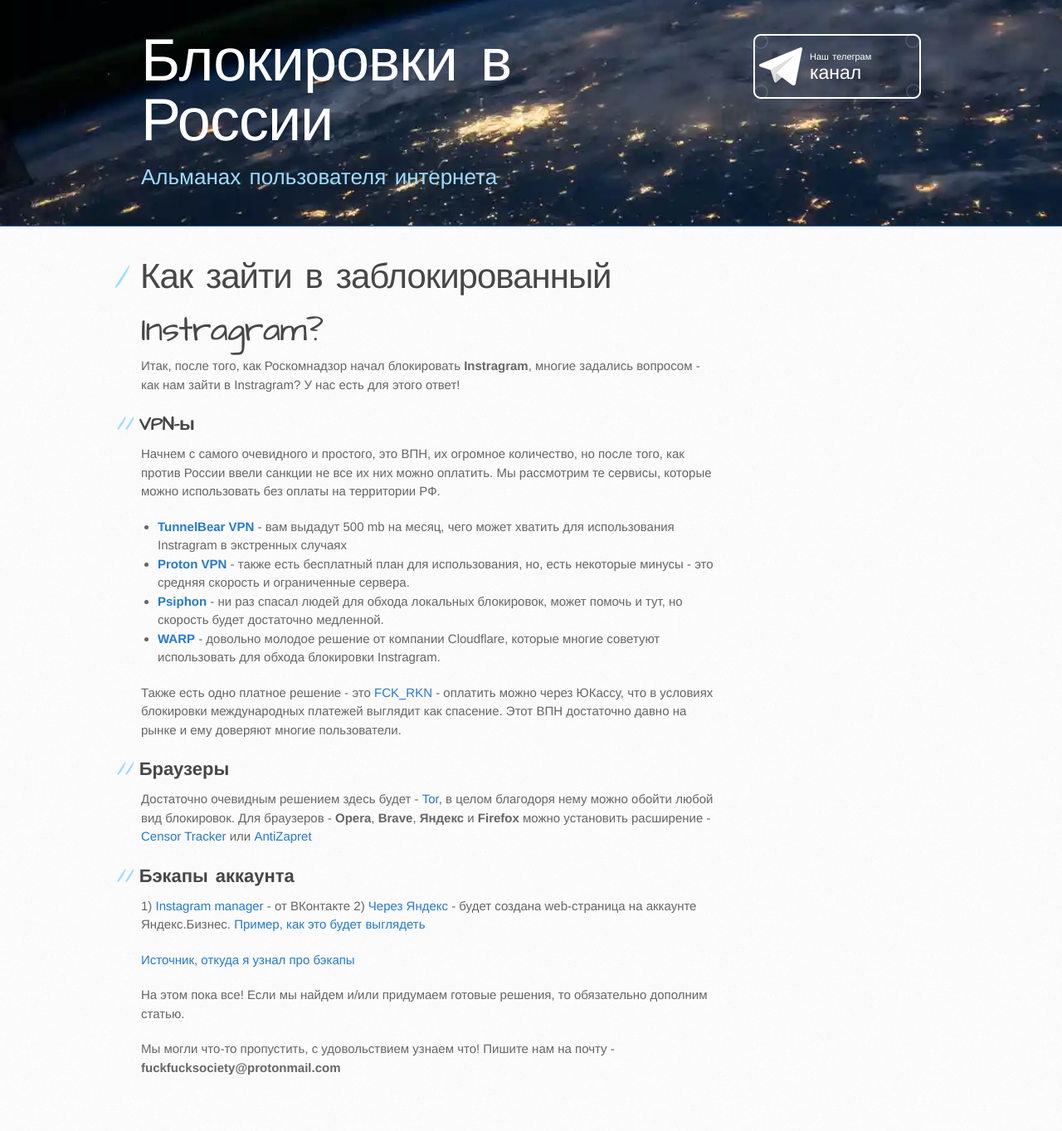
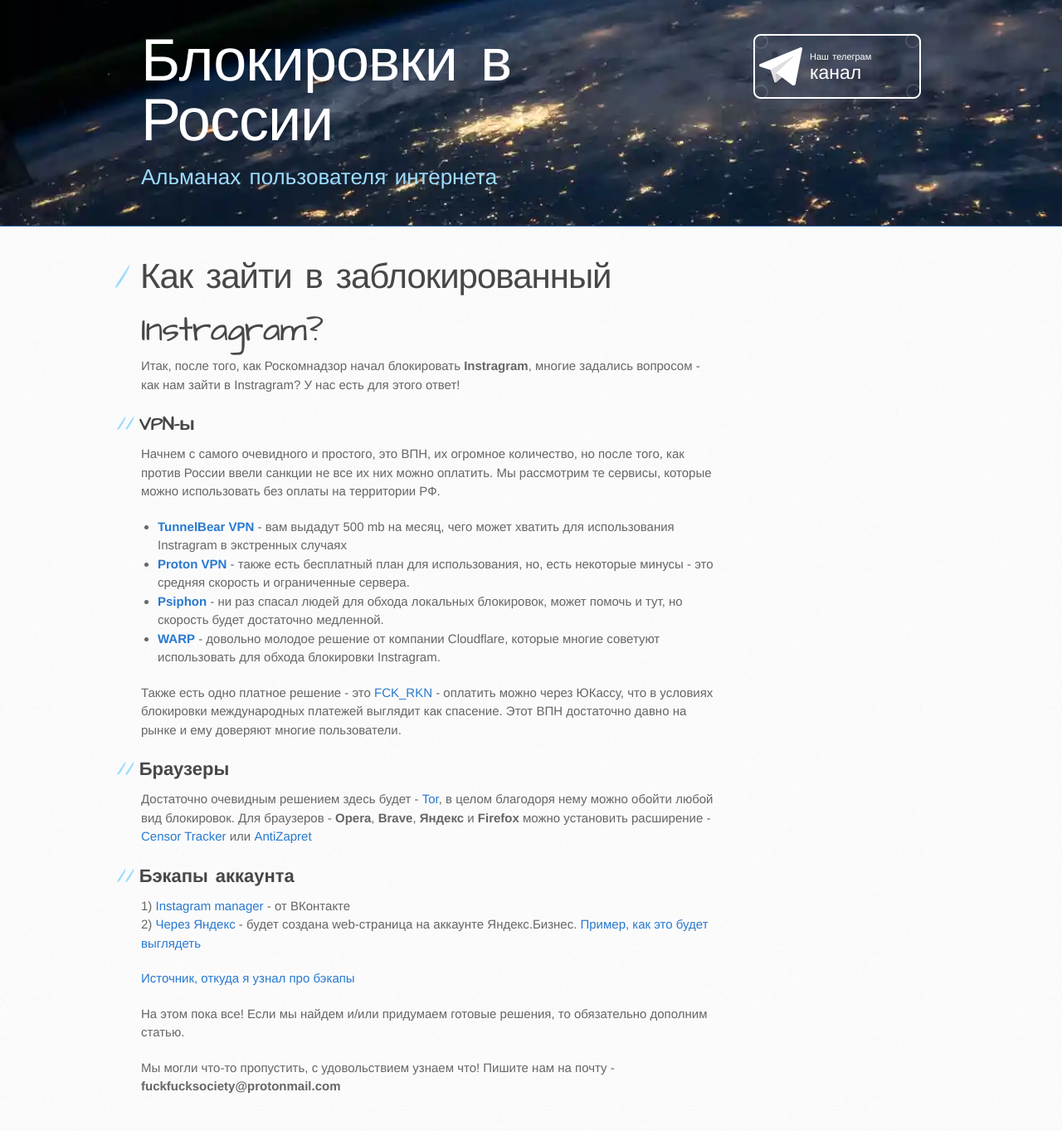
Before and after one commit to f5ociety/censor, a Jekyll site: the page built from guides/instragram.md, in a window 1280 px wide. Shown: the whole page at 83% size. Built offline with Jekyll 4.4.1, drawn with Linux system fonts in a browser that asks for light colours; our own code applies the rules of GitHub Pages for plain Markdown files; a script that is not in the unit is left out; before the commit the page ends 1341 px from its top, so only the background shows below that.

Commit message:
переносы строк

```diff
--- a/guides/instragram.md
+++ b/guides/instragram.md
@@ -22,8 +22,8 @@
 
 
 ## Бэкапы аккаунта
-1) [Instagram manager](https://vk.com/instagram_manager) - от ВКонтакте
-2) [Через Яндекс](https://yandex.ru/business/instagram/) - будет создана web-страница на аккаунте Яндекс.Бизнес. [Пример, как это будет выглядеть](https://natural-green-studio.clients.site/)
+1) [Instagram manager](https://vk.com/instagram_manager) - от ВКонтакте <br>
+2) [Через Яндекс](https://yandex.ru/business/instagram/) - будет создана web-страница на аккаунте Яндекс.Бизнес. [Пример, как это будет выглядеть](https://natural-green-studio.clients.site/)<br>
 
 [Источник, откуда я узнал про бэкапы](https://rozetked.me/articles/22421-kak-sohranit-vse-dannye-iz-instagram)
 
```
